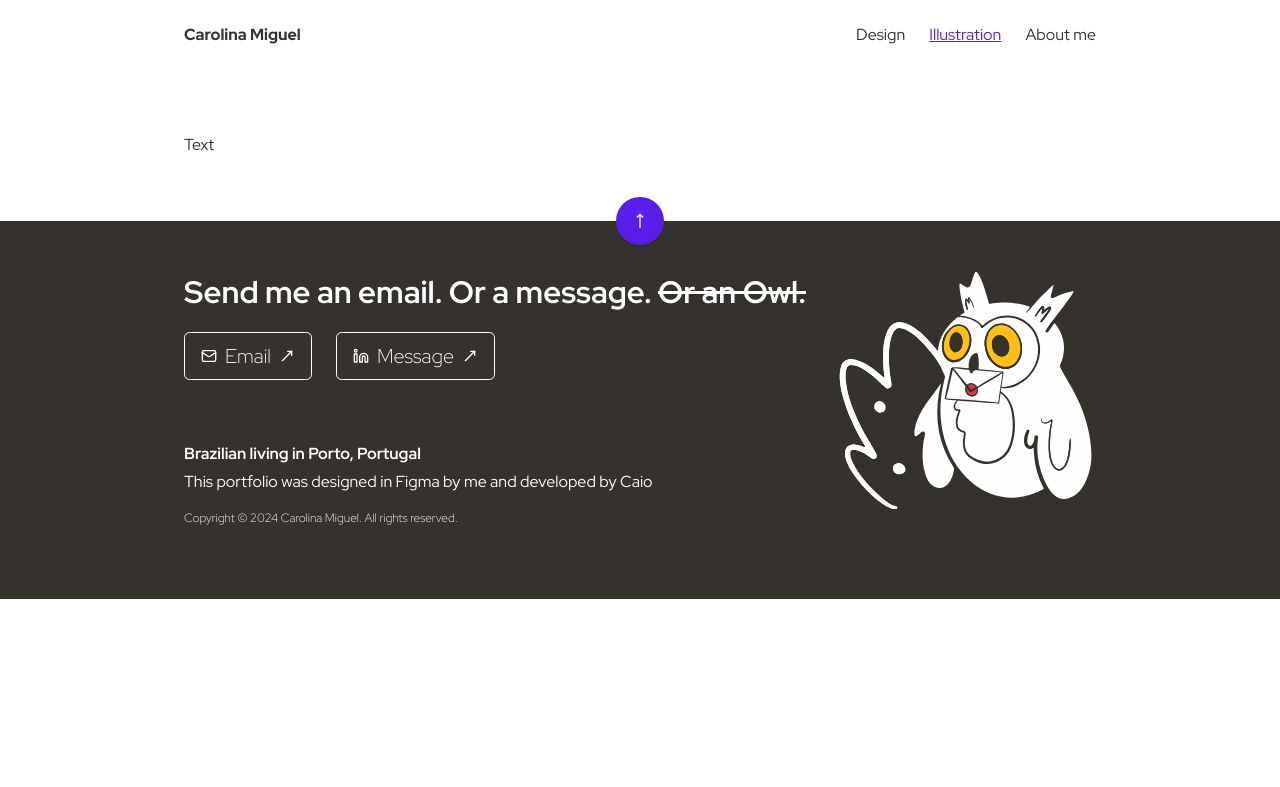
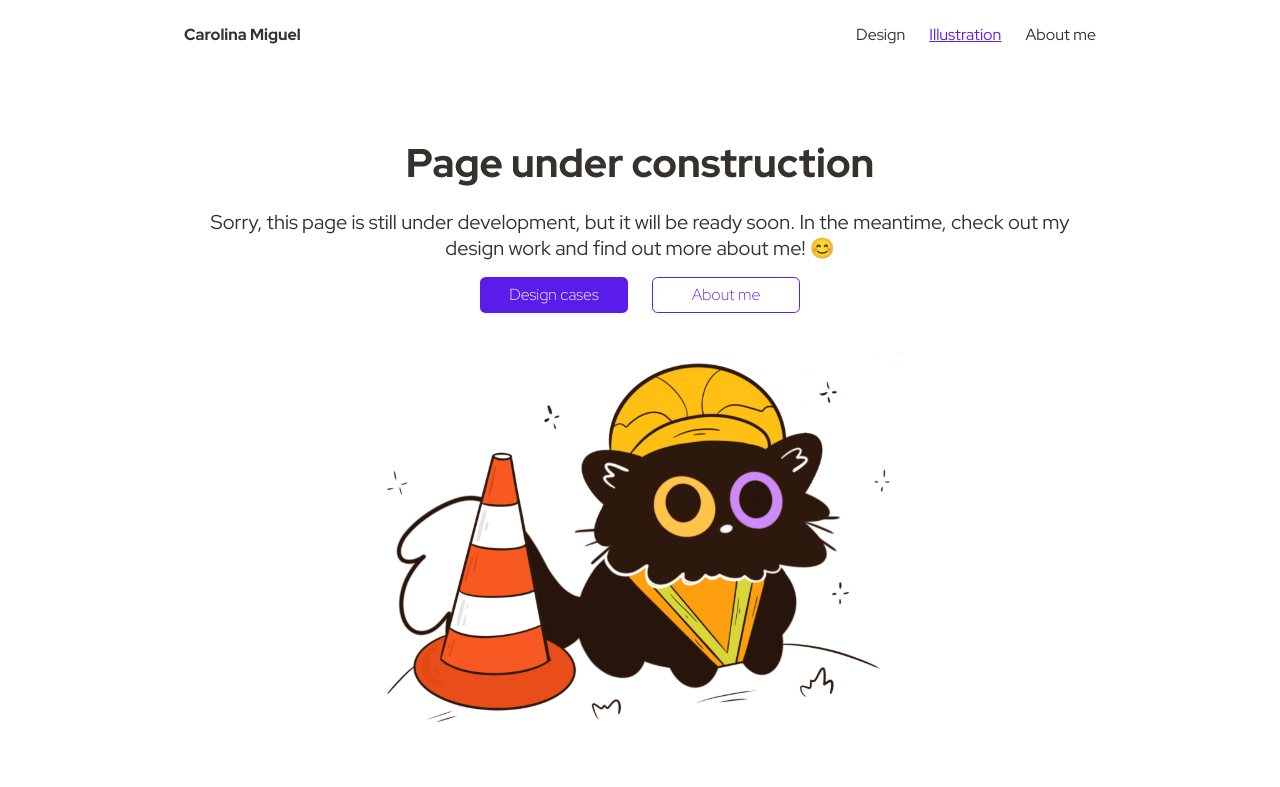
Before and after one commit to caioat/neni-portfolio-shadcn, a React (Vite) app: page /illustration in a window 1280 px wide. Shown: the top 787 px of the page. Built offline with nearby package versions, Linux system fonts and the light colour scheme.

Commit message:
Illustration page under construction implementation

```diff
--- a/src/routes/illustration.lazy.tsx
+++ b/src/routes/illustration.lazy.tsx
@@ -1,9 +1,36 @@
+import { Button } from "@/components/ui/button";
 import { createLazyFileRoute } from "@tanstack/react-router";
+import underConstruction from "@/assets/under_construction.svg";
 
 export const Route = createLazyFileRoute("/illustration")({
   component: Illustration,
 });
 
 function Illustration() {
-  return <>Text</>;
+  return (
+    <div className="flex flex-col items-center justify-center space-y-6">
+      <h2 className="mb-4">Page under construction</h2>
+      <p className="text-xl text-center leading-6.5 mb-4">
+        Sorry, this page is still under development, but it will be ready soon.
+        In the meantime, check out my design work and find out more about me! 😊
+      </p>
+      <div className="mb-8">
+        <Button variant="secondary" className="w-37 text-base" asChild>
+          <a href="/" target="_self">
+            Design cases
+          </a>
+        </Button>
+        <Button
+          variant="ghostSecondary"
+          className="ml-6 w-37 text-base"
+          asChild
+        >
+          <a href="/aboutMe" target="_self">
+            About me
+          </a>
+        </Button>
+      </div>
+      <img src={underConstruction} alt="" />
+    </div>
+  );
 }
```
Also changed, not shown: src/assets/under_construction.svg (added).
